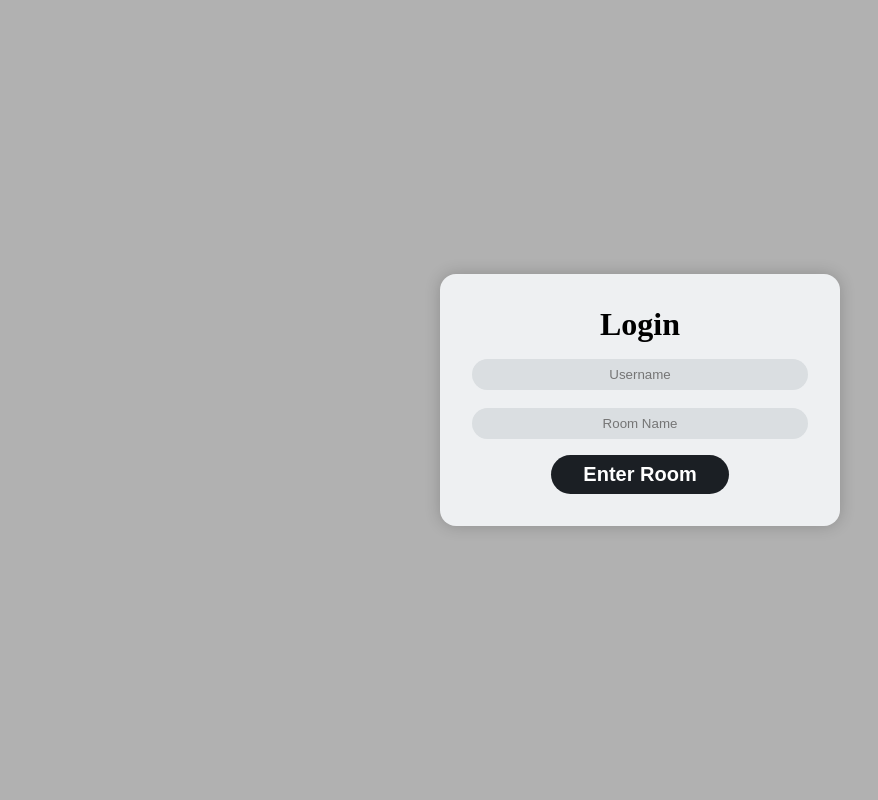
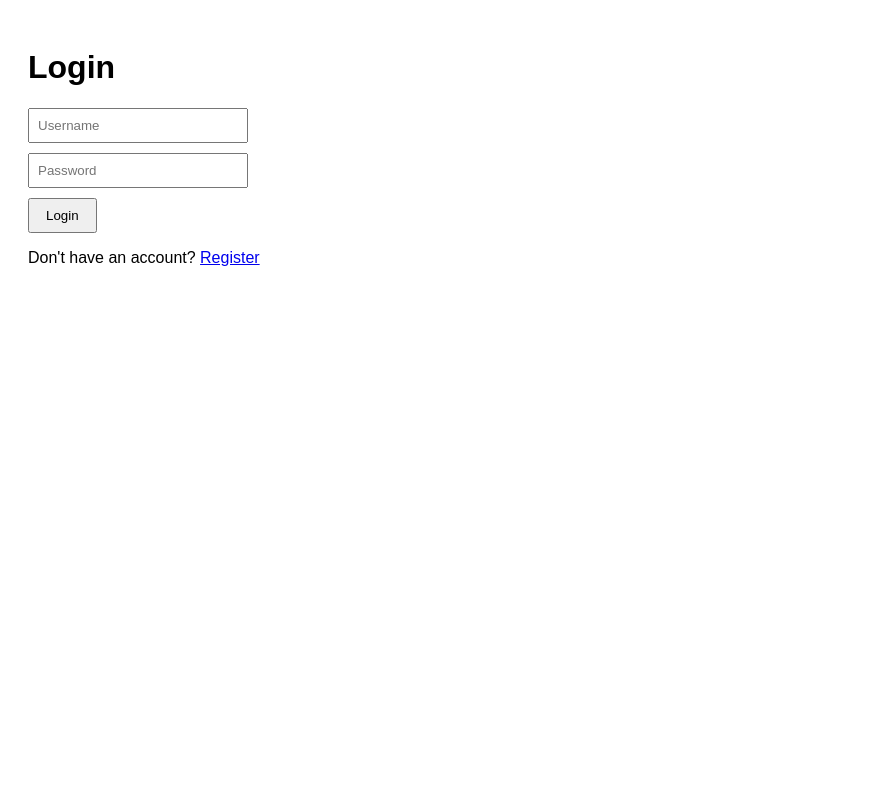
Before and after one commit to AnJaLi21Patil/Chat-application-django, a Django app: page / in a window 1280 px wide. Shown: the whole page, without its empty margins (0-878 px from the left). Run offline with Django 5.2, Linux system fonts and the light colour scheme.

Commit message:
ADD register and login page

```diff
--- a/backend/urls.py
+++ b/backend/urls.py
@@ -21,5 +21,6 @@ from django.urls import path, include
 
 urlpatterns = [
     path('admin/', admin.site.urls),
-    path("", include("chat.urls"))
+    path("", include("chat.urls")),
+
 ]
--- a/chat/urls.py
+++ b/chat/urls.py
@@ -1,7 +1,19 @@
 from django.urls import path
-from .views import HomeView, RoomView
+from .views import HomeView, login_page, RoomView, RegisterView
 
 urlpatterns = [
-    path("", HomeView, name="login"),
-    path("<str:room_name>/<str:username>/", RoomView, name="room"),
+    path('', login_page, name='login'),           # root "/" → login page
+    path('home/', HomeView, name='home'),         # HomeView → home.html after login
+    path('<str:room_name>/<str:username>/', RoomView, name='room'),
+    path('register/', RegisterView.as_view(), name='register'),  # API register
 ]
+# from django.urls import path
+# from .views import login_page, chat_dashboard, RoomView, RegisterView
+
+# urlpatterns = [
+#     path('', login_page, name='login'),                     # root "/" → login page
+#     path('register/', RegisterView.as_view(), name='register'),  # API or web registration
+#     path('dashboard/', chat_dashboard, name='chat-dashboard'),   # home page after login
+#     path('room/<str:room_name>/<str:username>/', RoomView, name='room'),
+#     path('api/auth/register/', RegisterView.as_view(), name='api-register'), # API
+# ]
--- a/chat/views.py
+++ b/chat/views.py
@@ -1,9 +1,24 @@
 from django.shortcuts import render, redirect
 from .models import Room, Message
+from django.contrib.auth.decorators import login_required
+
 
 # Create your views here.
 
+# @login_required
 
+# def HomeView(request):
+#     if request.method == "POST":
+#         username = request.POST["username"]
+#         room = request.POST["room"]
+#         try:
+#             existing_room = Room.objects.get(room_name__icontains=room)
+#         except Room.DoesNotExist:
+#             r = Room.objects.create(room_name=room)
+#         return redirect("room", room_name=room, username=username)
+#     return render(request, "home.html")
+
+@login_required
 def HomeView(request):
     if request.method == "POST":
         username = request.POST["username"]
@@ -11,9 +26,11 @@ def HomeView(request):
         try:
             existing_room = Room.objects.get(room_name__icontains=room)
         except Room.DoesNotExist:
-            r = Room.objects.create(room_name=room)
+            Room.objects.create(room_name=room)
         return redirect("room", room_name=room, username=username)
-    return render(request, "home.html")
+
+    # Pre-fill username
+    return render(request, "home.html", {"username": request.user.username})
 
 
 def RoomView(request, room_name, username):
@@ -26,3 +43,37 @@ def RoomView(request, room_name, username):
     }
 
     return render(request, "room.html", context)
+
+from django.shortcuts import render, redirect
+from django.contrib.auth import authenticate, login
+from django.contrib.auth.decorators import login_required
+from django.contrib import messages
+
+def login_page(request):
+    if request.method == "POST":
+        username = request.POST.get("username")
+        password = request.POST.get("password")
+        user = authenticate(request, username=username, password=password)
+        if user is not None:
+            login(request, user)
+            return redirect("home")  # use the URL name for HomeView
+        else:
+            messages.error(request, "Invalid username or password")
+    return render(request, "login.html")
+
+
+from rest_framework.views import APIView
+from rest_framework.response import Response
+from rest_framework.permissions import AllowAny
+from .serializers import RegisterSerializer
+from rest_framework import status
+
+class RegisterView(APIView):
+    permission_classes = [AllowAny]
+
+    def post(self, request):
+        serializer = RegisterSerializer(data=request.data)
+        if serializer.is_valid():
+            serializer.save()
+            return Response({"message": "User registered successfully"}, status=status.HTTP_201_CREATED)
+        return Response(serializer.errors, status=status.HTTP_400_BAD_REQUEST)
--- a/templates/home.html
+++ b/templates/home.html
@@ -1,4 +1,4 @@
-<!DOCTYPE html>
+{% comment %} <!DOCTYPE html>
 <html lang="en">
   <head>
     <meta charset="UTF-8" />
@@ -91,4 +91,145 @@
       </div>
     </div>
   </body>
+</html> {% endcomment %}
+<!DOCTYPE html>
+<html lang="en">
+  <head>
+    <meta charset="UTF-8" />
+    <meta name="viewport" content="width=device-width, initial-scale=1.0" />
+    <title>Chat Home</title>
+    <style>
+      * {
+        margin: 0;
+        padding: 0;
+        box-sizing: border-box;
+      }
+
+      body {
+        font-family: Arial, sans-serif;
+      }
+
+      .page-container {
+        display: flex;
+        width: 100%;
+        height: 100vh;
+        background-color: #b1b1b1;
+      }
+
+      /* Sidebar */
+      .sidebar {
+        width: 200px;
+        background-color: #eef0f2;
+        padding: 1rem;
+        border-right: 1px solid #ccc;
+      }
+
+      .sidebar h3 {
+        margin-bottom: 1rem;
+        text-align: center;
+      }
+
+      .sidebar ul {
+        list-style: none;
+        padding-left: 0;
+      }
+
+      .sidebar li {
+        padding: 0.5rem 0;
+        border-bottom: 1px solid #ccc;
+        text-align: center;
+      }
+
+      /* Main content */
+      .content {
+        flex: 1;
+        display: flex;
+        justify-content: center;
+        align-items: center;
+      }
+
+      .login-box {
+        width: 80%;
+        max-width: 400px;
+        padding: 2rem;
+        background-color: #eef0f2;
+        border-radius: 1rem;
+        box-shadow: 0px 0px 1rem 0px rgba(0, 0, 0, 0.2);
+      }
+
+      h1 {
+        text-align: center;
+        font-size: 2rem;
+        margin-bottom: 1rem;
+      }
+
+      input[type="text"] {
+        outline: none;
+        border: none;
+        padding: 0.5rem 1rem;
+        background-color: #dadee1;
+        border-radius: 2rem;
+        width: 100%;
+        text-align: center;
+      }
+
+      button {
+        margin-top: 1rem;
+        border: 0;
+        outline: 0;
+        padding: 0.5rem 2rem;
+        background-color: #1b1f24;
+        border-radius: 2rem;
+        color: #ffffff;
+        font-size: 1.25rem;
+        font-weight: bold;
+        transition: 0.25s ease;
+      }
+
+      button:hover {
+        background-color: #353a41;
+      }
+    </style>
+  </head>
+  <body>
+    <div class="page-container">
+      <!-- Sidebar for users -->
+      <div class="sidebar">
+        <h3>Users</h3>
+        <ul>
+          {% for user in users %}
+            <li>{{ user.username }}</li>
+          {% empty %}
+            <li>No other users</li>
+          {% endfor %}
+        </ul>
+      </div>
+
+      <!-- Main content -->
+      <div class="content">
+        <div class="login-box">
+          <h1>Login</h1>
+          <form action="" method="post">
+            {% csrf_token %}
+            <input
+              type="text"
+              placeholder="Username"
+              name="username"
+              value="{{ username }}"
+              readonly
+            /><br /><br />
+            <input
+              type="text"
+              placeholder="Room Name"
+              name="room"
+              required
+            /><br />
+            <center>
+              <button type="submit">Enter Room</button>
+            </center>
+          </form>
+        </div>
+      </div>
+    </div>
+  </body>
 </html>
--- /dev/null
+++ b/templates/login.html
@@ -0,0 +1,32 @@
+<!DOCTYPE html>
+<html lang="en">
+<head>
+  <meta charset="UTF-8" />
+  <meta name="viewport" content="width=device-width, initial-scale=1.0" />
+  <title>Login</title>
+  <style>
+    body { font-family: Arial, sans-serif; padding: 20px; }
+    input { padding: 8px; width: 200px; margin-bottom: 10px; }
+    button { padding: 8px 16px; }
+    .error { color: red; }
+  </style>
+</head>
+<body>
+  <h1>Login</h1>
+
+  {% if messages %}
+    {% for message in messages %}
+      <p class="error">{{ message }}</p>
+    {% endfor %}
+  {% endif %}
+
+<form action="{% url 'login' %}" method="post">
+    {% csrf_token %}
+    <input type="text" name="username" placeholder="Username" required /><br />
+    <input type="password" name="password" placeholder="Password" required /><br />
+    <button type="submit">Login</button>
+</form>
+
+  <p>Don't have an account? <a href="{% url 'register' %}">Register</a></p>
+</body>
+</html>
```
Also changed, not shown: backend/settings.py (+10 -0 lines), chat/serializers.py (added, +17 -0 lines), templates/register.html (added, +18 -0 lines), db.sqlite3.
